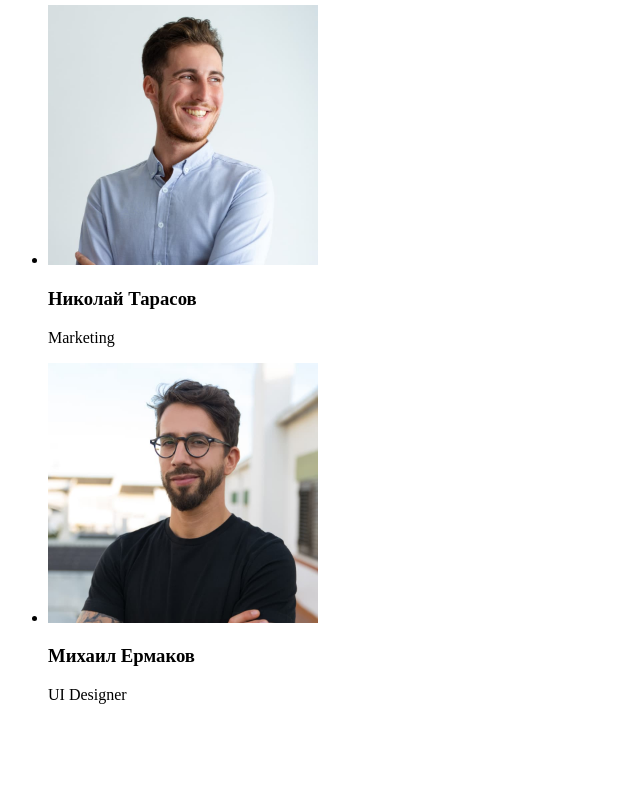
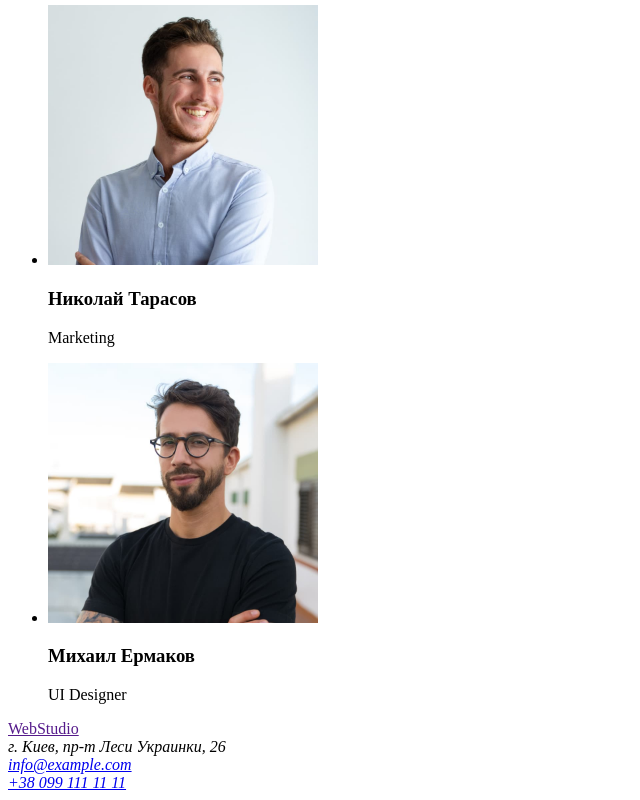
Before and after one commit to Oleksandr14/goit-markup-hw-01, a plain HTML site: page index.html in a window 1280 px wide. Shown: the part 2283-3083 px from the top of the page, without its empty margins (0-640 px from the left). Before the commit the page ends 3003 px from the top, so only its background shows below. Drawn offline with Linux system fonts and the light colour scheme.

Commit message:
Домашнє завдання 1

```diff
--- a/index.html
+++ b/index.html
@@ -10,7 +10,7 @@
     <!-- Шапка сайта -->
     <header>
       <nav>
-        <a href="/">WebStudio</a>
+        <a href="">WebStudio</a>
         <ul>
           <li><a href="">Студия</a></li>
           <li><a href="">Портфолио</a></li>
@@ -22,7 +22,7 @@
         <li><a href="tel:+380961111111">+1 (425) 123-45-63</a></li>
       </ul>
     </header>
-    <!-- Основное содержимое -->
+    <!-- Основное содержимое сайта -->
     <main>
       <!-- Герой -->
       <section>
@@ -100,5 +100,14 @@
         </ul>
       </section>
     </main>
+    <!-- Футер -->
+    <footer>
+      <a href="">WebStudio</a>
+      <address>
+        г. Киев, пр-т Леси Украинки, 26 <br />
+        <a href="mailto:info@example.com">info@example.com</a> <br />
+        <a href="tel:+380991111111">+38 099 111 11 11</a>
+      </address>
+    </footer>
   </body>
 </html>
```
